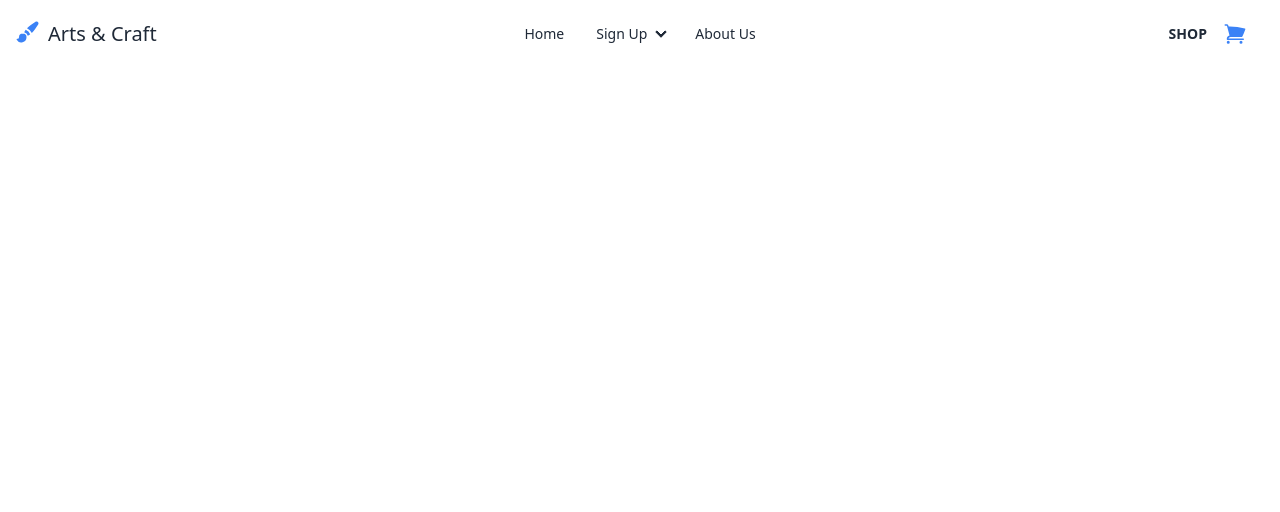
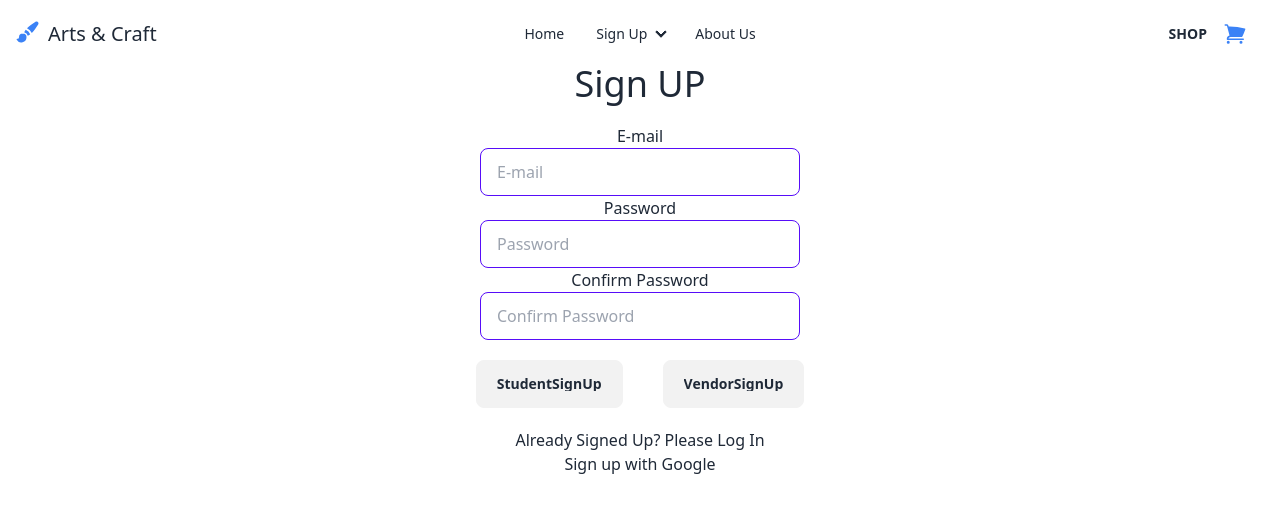
Before and after one commit to habibimamrifat/arts_and_cruft_updated, a React (Vite) app: page /studentsignup in a window 1280 px wide. Shown: the top 512 px of the page. Built offline with nearby package versions, Linux system fonts and the light colour scheme; no server answers.

Commit message:
have to go faster

```diff
--- a/package.json
+++ b/package.json
@@ -11,6 +11,7 @@
   },
   "dependencies": {
     "@heroicons/react": "^2.0.18",
+    "firebase": "^10.1.0",
     "localforage": "^1.10.0",
     "match-sorter": "^6.3.1",
     "react": "^18.2.0",
--- /dev/null
+++ b/src/Firebase/firebase.init.js
@@ -0,0 +1,18 @@
+// Import the functions you need from the SDKs you need
+import { initializeApp } from "firebase/app";
+// TODO: Add SDKs for Firebase products that you want to use
+// https://firebase.google.com/docs/web/setup#available-libraries
+
+// Your web app's Firebase configuration
+const firebaseConfig = {
+  apiKey: "AIzaSyCIeEvtkb6BG93m57rMAGM-ualkCWL2HrU",
+  authDomain: "artsandcraft-300c1.firebaseapp.com",
+  projectId: "artsandcraft-300c1",
+  storageBucket: "artsandcraft-300c1.appspot.com",
+  messagingSenderId: "764239691631",
+  appId: "1:764239691631:web:0cbe3f9216fd828643729a"
+};
+
+// Initialize Firebase
+const app = initializeApp(firebaseConfig);
+export default app;
--- /dev/null
+++ b/src/components/Login/LoginPage.jsx
@@ -0,0 +1,109 @@
+import React, { useContext, useState } from "react";
+import { Link, useLocation, useNavigate } from "react-router-dom";
+import { AuthContext } from "../provider/AuthProvider";
+
+const LoginPage = () => {
+  const[signInType, setSignInType]=useState('');
+
+  const {logInUsers}= useContext(AuthContext);
+  const nevigate = useNavigate();
+
+
+  const location = useLocation();
+  console.log(location);
+
+  const from = location.state?.from?.pathname || '/profile'
+
+
+  const handleLOgIn =(event) =>{
+    event.preventDefault();
+
+    const form = event.target;
+    const email = form.Email.value;
+    const password = form.Password.value;
+
+
+
+    logInUsers(email,password)
+    .then(result=>{
+      const loggedUser =result.user;
+      console.log(result);
+      form.reset()
+      // will be changed with profileLink
+      nevigate(from)
+
+
+
+    })
+    .catch(error=>{
+      console.log(error);
+    })
+
+
+
+
+    if (signInType === "student") {
+      // console.log('student');
+      //save into student database and call student profile
+    } else if (signInType === "vendor") {
+      // console.log('vendor');
+      //save into student database and call vendor profile
+    }
+  }
+
+
+
+
+  return (
+    <div>
+      <form onSubmit={handleLOgIn} className="mt-16">
+        <div className="flex flex-col justify-center items-center">
+          <h1 className="text-4xl mb-5">Log In</h1>
+
+          <h3>E-mail</h3>
+          <input
+          name="Email"
+            type="text"
+            placeholder="E-mail"
+            className="input input-bordered input-primary w-full max-w-xs"
+          />
+
+          <h3>Password</h3>
+          <input
+            name="Password"
+            type="password"
+            placeholder="Password"
+            className="input input-bordered input-primary w-full max-w-xs"
+          />
+        </div>
+        <div className="flex justify-center items-center mt-5">
+          <button
+            onClick={() => setSignInType("student")}
+            className="btn mx-5 px-5 rounded-lg"
+          >
+            <input type="submit" value="StudentSignIn" />
+          </button>
+          <button
+            onClick={() => setSignInType("vendor")}
+            className="btn mx-5 px-5 rounded-lg"
+          >
+            <input type="submit" value="VendorSignIn" />
+          </button>
+        </div>
+
+      </form>
+
+
+        <div className="flex flex-col justify-center items-center mt-5">
+          <h3>
+            New to this site? Please <Link to="/studentsignup">Sign Up</Link>
+          </h3>
+          <h2>
+            Forgot Password ? <button>Reset Password </button>
+          </h2>
+        </div>
+    </div>
+  );
+};
+
+export default LoginPage;
--- a/src/components/Navbar/Navbar.jsx
+++ b/src/components/Navbar/Navbar.jsx
@@ -1,9 +1,24 @@
-import React from 'react';
+import React, { useContext } from 'react';
 import { Link } from 'react-router-dom';
 
 import { PaintBrushIcon, ShoppingCartIcon } from '@heroicons/react/24/solid'
+import { AuthContext } from '../provider/AuthProvider';
 
 const Navbar = () => {
+
+    const {user, logOutUser}= useContext(AuthContext);
+    const handleLogOut =()=>
+    {
+        logOutUser ()
+        .then(result =>{
+            console.log('logged out');
+        })
+        .catch(error=>{
+            console.log(error);
+        })
+    }
+
+
     return (
         <div className=''>
 
@@ -29,7 +44,12 @@ const Navbar = () => {
                 <div className="normal-case text-xl flex">
                 <PaintBrushIcon className="h-6 w-6 text-blue-500 mx-2" />
                     <p>Arts & Craft</p>
-                    </div>
+
+                    { user &&
+                        <p className='text-white px-5'>{user.email} <button onClick={handleLogOut} >Log Out</button></p>
+                    }
+
+                </div>
             </div>
 
 
@@ -57,6 +77,7 @@ const Navbar = () => {
             </div>
             </div>
 
+
         </div>
     );
 };
--- /dev/null
+++ b/src/components/Profile/Profile.jsx
@@ -0,0 +1,11 @@
+import React from 'react';
+
+const Profile = () => {
+    return (
+        <div className='mt-64'>
+            i am profile
+        </div>
+    );
+};
+
+export default Profile;
--- a/src/components/StudentSignUp/StudentSignUp.jsx
+++ b/src/components/StudentSignUp/StudentSignUp.jsx
@@ -1,11 +1,112 @@
-import React from 'react';
+import React, { useContext, useState } from "react";
+import { Link } from "react-router-dom";
+import { AuthContext } from "../provider/AuthProvider";
 
 const StudentSignUp = () => {
-    return (
-        <div>
-            student sign up
+  const [signUpType, setSignUpType] = useState("");
+  const [error, setError] = useState("");
+
+  const { signUpUsers } = useContext(AuthContext);
+
+  const handleSignUp = (event) => {
+    event.preventDefault();
+
+    setError('');
+
+    const form = event.target;
+    const email = form.Email.value;
+    const password = form.Password.value;
+    const confirmpassword = form.ConfirmPassword.value;
+
+    if (password !== confirmpassword) {
+      setError("Password is not matched");
+      return;
+    }
+    else if (!password.length > 6) {
+      setError("Password must be of six characters");
+      return;
+    }
+
+    signUpUsers(email, password)
+    .then(result =>{
+      console.log(result.user);
+    })
+    .catch(error=>{
+      console.log(error);
+    })
+
+
+    if (signUpType === "student") {
+      // console.log('student');
+      //save into student database and call student profile
+    } else if (signUpType === "vendor") {
+      // console.log('vendor');
+      //save into student database and call vendor profile
+    }
+  };
+
+  return (
+    <div>
+      <form onSubmit={handleSignUp} className="mt-16">
+        <div className="flex flex-col justify-center items-center">
+          <h1 className="text-4xl mb-5">Sign UP</h1>
+
+          <h3>E-mail</h3>
+          <input
+            type="text"
+            placeholder="E-mail"
+            name="Email"
+            className="input input-bordered input-primary w-full max-w-xs"
+            required
+          />
+
+          <h3>Password</h3>
+          <input
+            type="password"
+            placeholder="Password"
+            name="Password"
+            className="input input-bordered input-primary w-full max-w-xs"
+            required
+          />
+          <h3>Confirm Password</h3>
+          <input
+            type="password"
+            placeholder="Confirm Password"
+            name="ConfirmPassword"
+            className="input input-bordered input-primary w-full max-w-xs"
+            required
+          />
         </div>
-    );
+
+        <div className="flex justify-center items-center mt-5">
+          <button
+            onClick={() => setSignUpType("student")}
+            className="btn mx-5 px-5 rounded-lg"
+          >
+            <input type="submit" value="StudentSignUp" />
+          </button>
+          <button
+            onClick={() => setSignUpType("vendor")}
+            className="btn mx-5 px-5 rounded-lg"
+          >
+            <input type="submit" value="VendorSignUp" />
+          </button>
+        </div>
+      </form>
+
+      <div className="flex flex-col justify-center items-center mt-5">
+        <h3>
+          Already Signed Up? Please <Link to="/">Log In</Link>
+        </h3>
+        <h2>
+          Sign up with <button>Google</button>
+        </h2>
+      </div>
+      <p className="text-center text-red-600">
+        <small>{error}</small>{" "}
+      </p>
+    </div>
+  );
 };
 
 export default StudentSignUp;
--- /dev/null
+++ b/src/components/provider/AuthProvider.jsx
@@ -0,0 +1,57 @@
+import React, { createContext, useEffect, useState } from 'react';
+import app from './../../Firebase/firebase.init';
+import { createUserWithEmailAndPassword, getAuth, onAuthStateChanged, signInWithEmailAndPassword, signOut } from "firebase/auth";
+
+
+export const AuthContext = createContext(null);
+const auth = getAuth(app)
+
+
+
+const AuthProvider = ({children}) => {
+
+    const [user, setUser] = useState(null);
+    const [loading,setLoading] = useState(true)
+
+    const signUpUsers =(email,password)=>{
+        setLoading(true)
+       return createUserWithEmailAndPassword(auth, email, password)
+    }
+
+    const logInUsers =(email,password)=>{
+        setLoading(true)
+        return signInWithEmailAndPassword(auth, email, password)
+    }
+    const logOutUser =()=>
+    {
+        return signOut(auth)
+    }
+
+    //set observer on the user
+    useEffect(()=>{
+       const unsubscribe = onAuthStateChanged(auth, (currentUser) =>{
+            setUser(currentUser);
+            setLoading(false)
+        });
+        //stop observing
+        return () => {
+            return unsubscribe();
+        }
+    },[])
+
+    const authInfo={
+        user,
+        loading,
+        signUpUsers,
+        logInUsers,
+        logOutUser
+    }
+
+    return (
+        <AuthContext.Provider value={authInfo}>
+            {children}
+        </AuthContext.Provider>
+    );
+};
+
+export default AuthProvider;
--- /dev/null
+++ b/src/components/routes/PrivateRoute.jsx
@@ -0,0 +1,24 @@
+import React, { useContext } from 'react';
+import { AuthContext } from '../provider/AuthProvider';
+import { Navigate, useLocation } from 'react-router-dom';
+
+const PrivateRoute = ({children}) => {
+
+    const {user, loading} =useContext (AuthContext)
+    const location = useLocation()
+    console.log(location);
+
+
+    if(loading)
+    {
+        return <div>loading...</div>;
+    }
+    if(user)
+    {
+        return children;
+    }
+
+   return <Navigate to='/' state={{from:location}} replace></Navigate>
+};
+
+export default PrivateRoute;
```
Also changed, not shown: src/main.jsx (+15 -1 lines), 1 other file (tests, documents, lock files or other folders).
